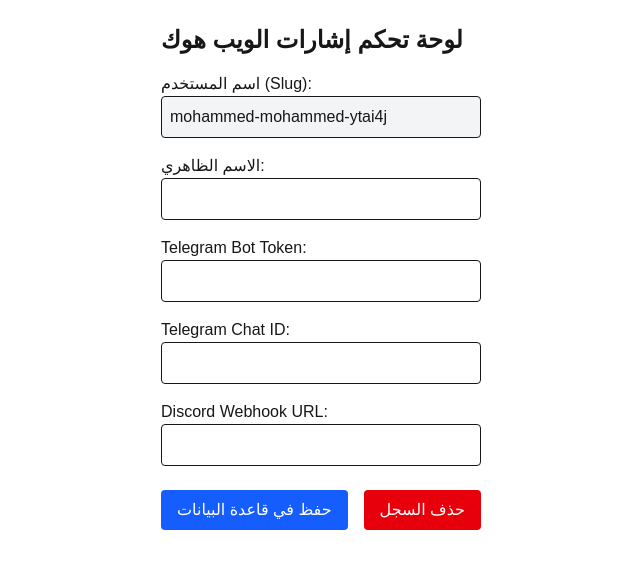
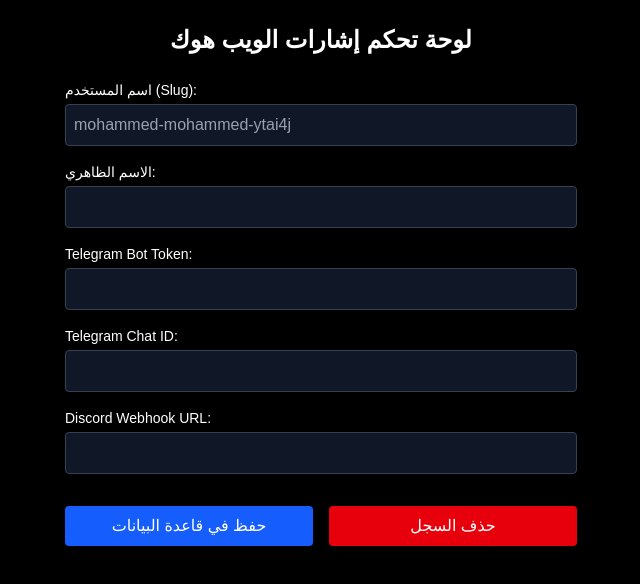
Before and after one commit to hamato19/signal-flow-dashboard, a Next.js app: page /dashboard in a window 1280 px wide. Shown: the top 584 px of the page, without its empty margins (319-959 px from the left). Built offline with nearby package versions, Linux system fonts and the light colour scheme; no server answers; the database is empty.

Commit message:
Update page.tsx

```diff
--- a/src/app/dashboard/page.tsx
+++ b/src/app/dashboard/page.tsx
@@ -2,16 +2,14 @@
 import { useEffect, useState } from 'react';
 
 export default function Dashboard() {
-  const slug = "mohammed-mohammed-ytai4j"; // أو اجعله متغيراً ديناميكياً حسب المستخدم المسجل
+  const slug = "mohammed-mohammed-ytai4j";
 
   const [username, setUsername] = useState('');
   const [telegramToken, setTelegramToken] = useState('');
   const [telegramChatId, setTelegramChatId] = useState('');
   const [discordWebhook, setDiscordWebhook] = useState('');
-  const [whatsappToken, setWhatsappToken] = useState('');
-  const [whatsappPhoneId, setWhatsappPhoneId] = useState('');
 
-  // 1. جلب البيانات تلقائياً عند فتح أو تحديث الصفحة
+  // جلب البيانات تلقائياً عند تحديث الصفحة
   useEffect(() => {
     async function loadSettings() {
       try {
@@ -22,17 +20,15 @@ export default function Dashboard() {
           setTelegramToken(data.settings.telegram_token || '');
           setTelegramChatId(data.settings.telegram_chat_id || '');
           setDiscordWebhook(data.settings.discord_webhook || '');
-          setWhatsappToken(data.settings.whatsapp_token || '');
-          setWhatsappPhoneId(data.settings.whatsapp_phone_id || '');
         }
       } catch (err) {
-        console.error("خطأ في الاتصال بقاعدة البيانات", err);
+        console.error("خطأ في جلب البيانات", err);
       }
     }
     loadSettings();
-  }, [slug])
+  }, [slug]);
 
-  // 2. حفظ الإعدادات في قاعدة البيانات
+  // حفظ الإعدادات
   const handleSave = async (e: React.FormEvent) => {
     e.preventDefault();
     const res = await fetch('/api/settings', {
@@ -44,68 +40,103 @@ export default function Dashboard() {
         telegram_token: telegramToken,
         telegram_chat_id: telegramChatId,
         discord_webhook: discordWebhook,
-        whatsapp_token: whatsappToken,
-        whatsapp_phone_id: whatsappPhoneId,
       }),
     });
     const data = await res.json();
     if (data.success) {
-      alert('تم حفظ البيانات في قاعدة البيانات بنجاح!');
+      alert('تم حفظ البيانات بنجاح');
     } else {
       alert('خطأ: ' + data.error);
     }
   };
 
-  // 3. حذف السجل نهائياً من قاعدة البيانات
+  // حذف السجل
   const handleDelete = async () => {
-    if (!confirm('هل أنت متأكد من حذف كافة البيانات والسجل نهائياً؟')) return;
-
-    const res = await fetch(`/api/settings?slug=${slug}`, {
-      method: 'DELETE',
-    });
+    if (!confirm('هل أنت متأكد من الحذف؟')) return;
+    const res = await fetch(`/api/settings?slug=${slug}`, { method: 'DELETE' });
     const data = await res.json();
     if (data.success) {
       setUsername('');
       setTelegramToken('');
       setTelegramChatId('');
       setDiscordWebhook('');
-      setWhatsappToken('');
-      setWhatsappPhoneId('');
-      alert('تم حذف السجل نهائياً من قاعدة البيانات');
-    } else {
-      alert('خطأ أثناء الحذف: ' + data.error);
+      alert('تم الحذف بنجاح');
     }
   };
 
   return (
-    <div className="p-6 max-w-xl mx-auto">
-      <h1 className="text-2xl font-bold mb-4">لوحة تحكم إشارات الويب هوك</h1>
+    <div className="min-h-screen bg-black text-white p-6 flex flex-col items-center">
+      <div className="w-full max-w-lg">
+        <h1 className="text-2xl font-bold text-center mb-6">لوحة تحكم إشارات الويب هوك</h1>
+
         <form onSubmit={handleSave} className="space-y-4">
           <div>
-          <label className="block font-medium">اسم المستخدم (Slug):</label>
-          <input type="text" value={slug} disabled className="w-full p-2 border rounded bg-gray-100" />
+            <label className="block text-sm mb-1">اسم المستخدم (Slug):</label>
+            <input
+              type="text"
+              value={slug}
+              disabled
+              className="w-full p-2 bg-gray-900 border border-gray-700 rounded text-gray-400"
+            />
           </div>
+
           <div>
-          <label className="block font-medium">الاسم الظاهري:</label>
-          <input type="text" value={username} onChange={(e) => setUsername(e.target.value)} className="w-full p-2 border rounded" />
+            <label className="block text-sm mb-1">الاسم الظاهري:</label>
+            <input
+              type="text"
+              value={username}
+              onChange={(e) => setUsername(e.target.value)}
+              className="w-full p-2 bg-gray-900 border border-gray-700 rounded text-white"
+            />
           </div>
+
           <div>
-          <label className="block font-medium">Telegram Bot Token:</label>
-          <input type="text" value={telegramToken} onChange={(e) => setTelegramToken(e.target.value)} className="w-full p-2 border rounded" />
+            <label className="block text-sm mb-1">Telegram Bot Token:</label>
+            <input
+              type="text"
+              value={telegramToken}
+              onChange={(e) => setTelegramToken(e.target.value)}
+              className="w-full p-2 bg-gray-900 border border-gray-700 rounded text-white"
+            />
           </div>
+
           <div>
-          <label className="block font-medium">Telegram Chat ID:</label>
-          <input type="text" value={telegramChatId} onChange={(e) => setTelegramChatId(e.target.value)} className="w-full p-2 border rounded" />
+            <label className="block text-sm mb-1">Telegram Chat ID:</label>
+            <input
+              type="text"
+              value={telegramChatId}
+              onChange={(e) => setTelegramChatId(e.target.value)}
+              className="w-full p-2 bg-gray-900 border border-gray-700 rounded text-white"
+            />
           </div>
+
           <div>
-          <label className="block font-medium">Discord Webhook URL:</label>
-          <input type="text" value={discordWebhook} onChange={(e) => setDiscordWebhook(e.target.value)} className="w-full p-2 border rounded" />
+            <label className="block text-sm mb-1">Discord Webhook URL:</label>
+            <input
+              type="text"
+              value={discordWebhook}
+              onChange={(e) => setDiscordWebhook(e.target.value)}
+              className="w-full p-2 bg-gray-900 border border-gray-700 rounded text-white"
+            />
           </div>
-        <div className="flex gap-4 pt-2">
-          <button type="submit" className="bg-blue-600 text-white px-4 py-2 rounded hover:bg-blue-700">حفظ في قاعدة البيانات</button>
-          <button type="button" onClick={handleDelete} className="bg-red-600 text-white px-4 py-2 rounded hover:bg-red-700">حذف السجل</button>
+
+          <div className="flex gap-4 pt-4">
+            <button
+              type="submit"
+              className="flex-1 bg-blue-600 hover:bg-blue-700 text-white py-2 rounded font-medium transition"
+            >
+              حفظ في قاعدة البيانات
+            </button>
+            <button
+              type="button"
+              onClick={handleDelete}
+              className="flex-1 bg-red-600 hover:bg-red-700 text-white py-2 rounded font-medium transition"
+            >
+              حذف السجل
+            </button>
           </div>
         </form>
       </div>
+    </div>
   );
 }
```
Lines whose indentation alone changed are shown as unchanged.
